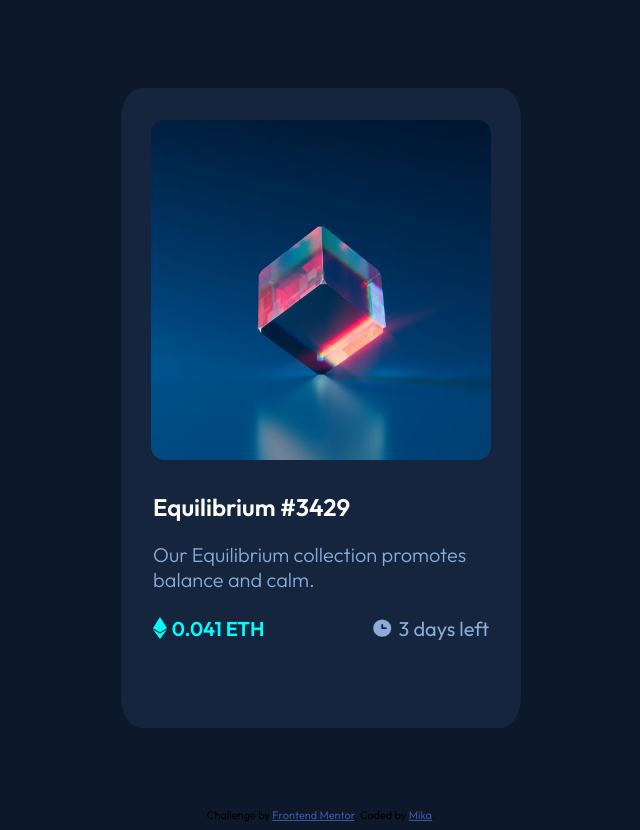
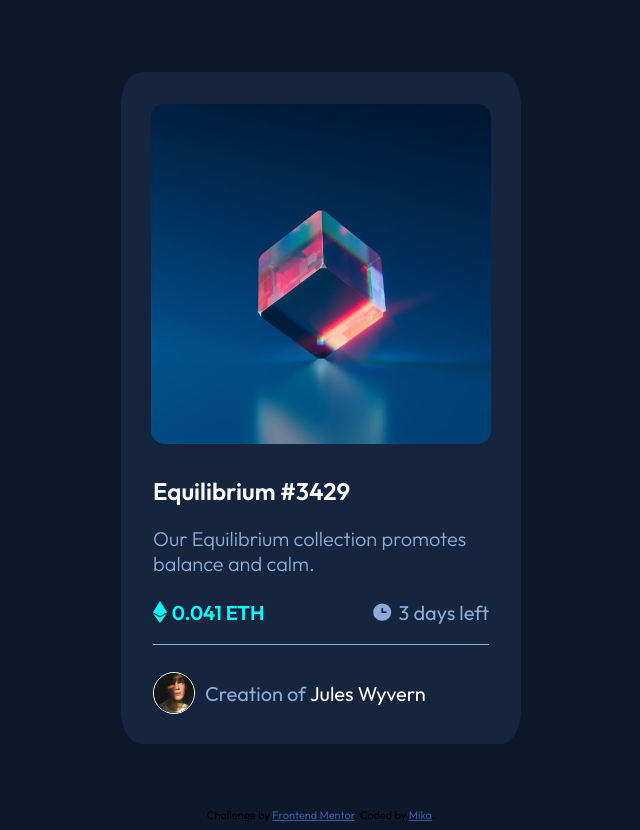
Before and after one commit to mika-marcondes/nft-card, a plain HTML site: page index.html in a window 1280 px wide. Shown: the whole page, without its empty margins (319-959 px from the left). Drawn offline with Linux system fonts and the light colour scheme.

Commit message:
finished the static design! 😋

```diff
--- a/index.html
+++ b/index.html
@@ -36,8 +36,13 @@
       align-items: center;
     }
 
+    #test {
+      margin-top: 8%;
+      justify-content: flex-start;
+    }
+
     .card {
-      height: 80vh;
+      height: 84vh;
       width: 50vh;
       margin: 10px;
       border-radius: 5%;
@@ -82,8 +87,21 @@
       margin-right: 5px;
     }
 
-    #test {
+    #space {
       flex-grow: 1;
+    }
+
+    .stroke {
+      margin: 4% 8%;
+      height: 1px;
+      background-color: #8bacda;
+    }
+
+    .pfp {
+      height: 5vh;
+      border: 1px solid white;
+      border-radius: 100%;
+      margin-right: 10px;
     }
 
     body {
@@ -104,11 +122,15 @@
       <p class="txt2">Our Equilibrium collection promotes balance and calm.</p>
       <div class="flex">
         <img src="images/icon-ethereum.svg" class="icon"/><p class="txt3">0.041 ETH</p>
-        <div id="test"></div>
+        <div id="space"></div>
         <img src="images/icon-clock.svg" class="icon"><p class="txt4">3 days left</p>
       </div>
+      <div class="stroke"></div>
+      <div class="flex" id="test">
+        <img src="images/image-avatar.png" class="pfp"><p class="txt4">Creation of <span style="color: white">Jules Wyvern</span></p>
       </div>
-    </div>
+     </div>
+  </div>
 
   <div class="attribution">
     Challenge by <a href="https://www.frontendmentor.io?ref=challenge" target="_blank">Frontend Mentor</a>.
```
